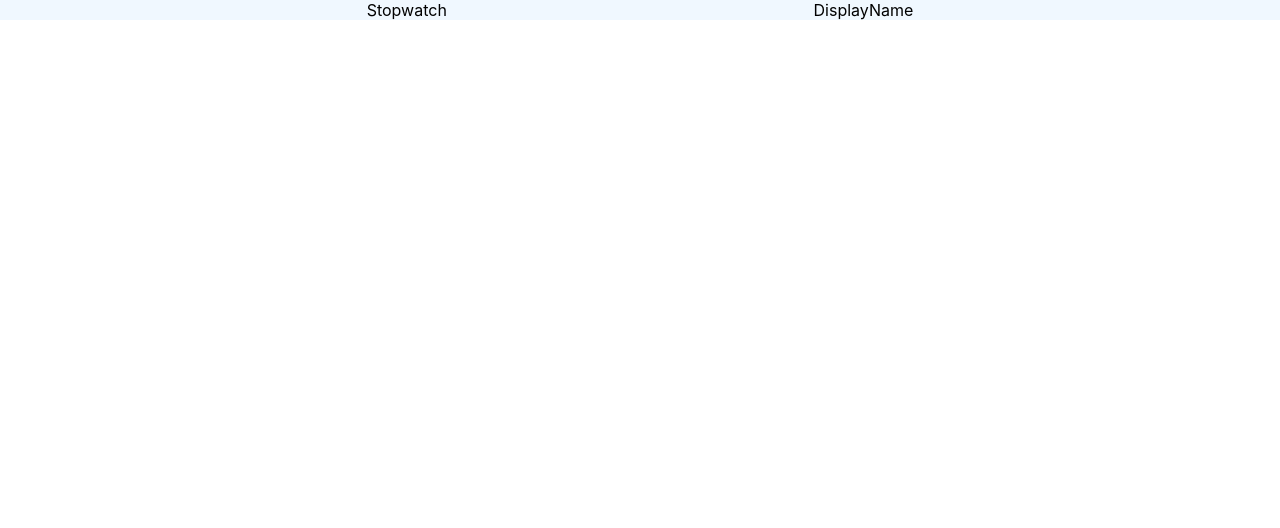
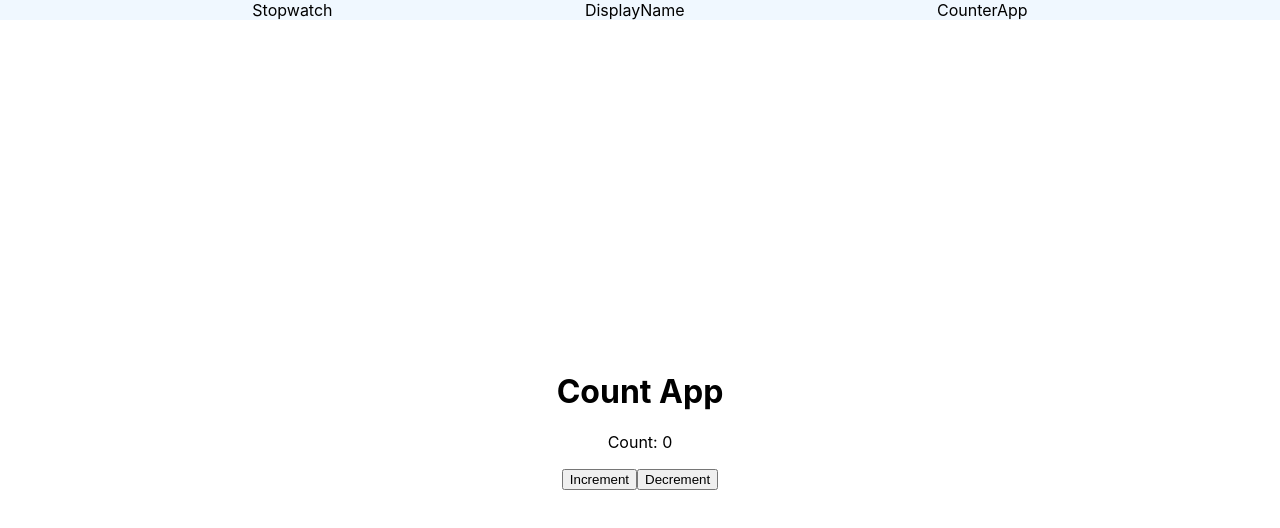
Before and after one commit to Sujitpandey1409/XStopwatch-, a React (Create React App) app: page /CounterApp in a window 1280 px wide. Shown: the top 528 px of the page. Built offline with nearby package versions, Linux system fonts and the light colour scheme.

Commit message:
counter App Added

```diff
--- a/src/App.js
+++ b/src/App.js
@@ -4,6 +4,7 @@ import './App.css';
 import Stopwatch from './Components/Stopwatch';
 import FullNameDisplay from "./Pages/FullNameDisplay";
 import Nav from "./Components/Navbar";
+import Counter from "./Pages/Counter";
 
 function App() {
   return (
@@ -13,6 +14,7 @@ function App() {
       <Routes>
         <Route path='/' element={<Stopwatch />}/>
         <Route path='/displayName' element={<FullNameDisplay />}/>
+        <Route path='/CounterApp' element={<Counter />}/>
       </Routes>
     </div>
     </>
--- a/src/Components/Navbar.jsx
+++ b/src/Components/Navbar.jsx
@@ -7,6 +7,7 @@ const Nav = () => {
     <div className="navbar">
       <p onClick={()=>{Navigate('/')}} >Stopwatch</p>
       <p onClick={()=>{Navigate('/displayName')}} >DisplayName</p>
+      <p onClick={()=>{Navigate('/CounterApp')}} >CounterApp</p>
     </div>
   );
 };
--- /dev/null
+++ b/src/Pages/Counter.js
@@ -0,0 +1,16 @@
+import React, { useState } from 'react';
+const Counter = () => {
+    const[countVal, setCountVal] = useState(0)
+    return (
+        <div>
+            <h1>Count App</h1>
+            <p>Count: {countVal}</p>
+            <div className='buttonContainer'>
+                <button onClick={()=>{setCountVal((countVal)=>countVal+1)}}>Increment</button>
+                <button onClick={()=>{setCountVal((countVal)=>countVal-1)}}>Decrement</button>
+            </div>
+        </div>
+     );
+}
+
+export default Counter;
```
